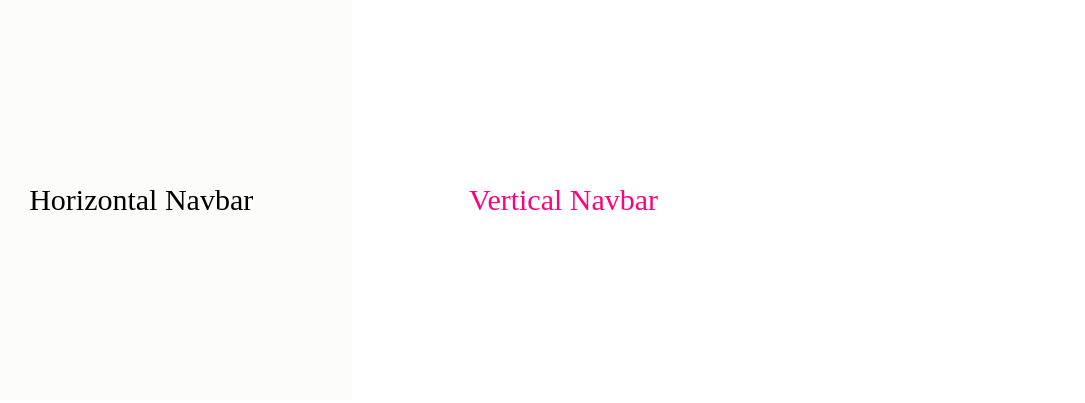
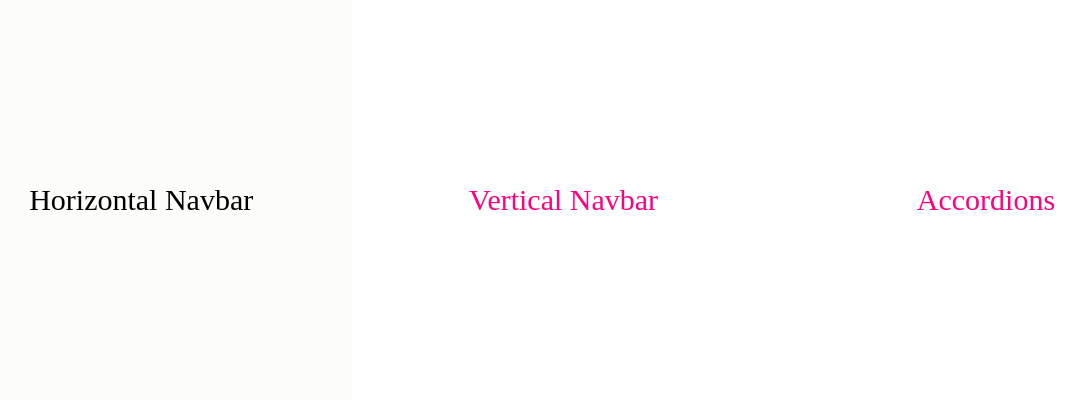
Before and after one commit to sohamc2001/TCS-iON-RIO-45, a plain HTML site: page index.html in a window 1280 px wide. Shown: the whole page, without its empty margins (70-1155 px from the left). Drawn offline with Linux system fonts and the light colour scheme.

Commit message:
Update index.html

```diff
--- a/index.html
+++ b/index.html
@@ -42,6 +42,7 @@
     <div class="icon-bar">
          <a href="./iconbar2.html" target="_blank" style="text-decoration: none;">Horizontal Navbar</a>
          <a href="./iconbar.html" target="_blank" style="text-decoration: none;">Vertical Navbar</a>
+         <a href="./accordions.html" target="_blank" style="text-decoration: none;">Accordions</a>
     </div>
 </body>
 
```
